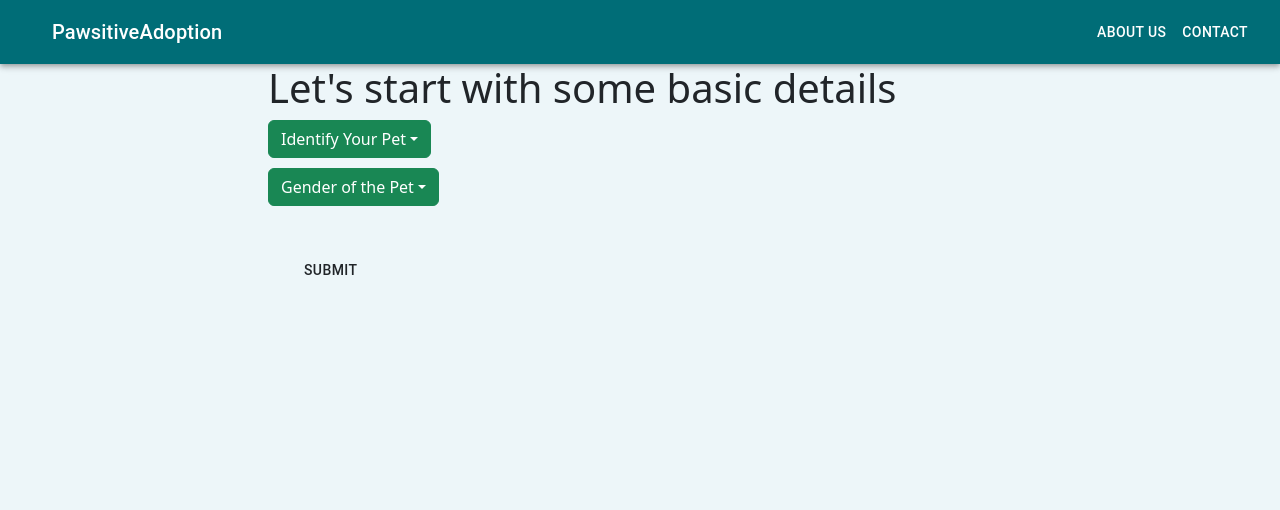
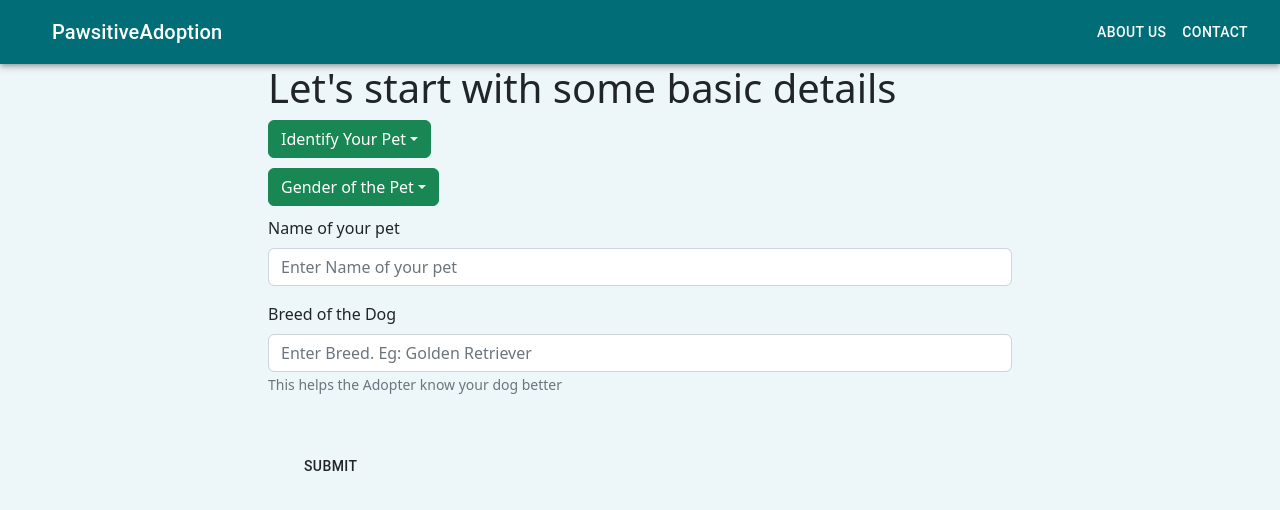
Before and after one commit to adii9/User-Authentication, a React (Create React App) app in the folder frontend/: page /newPost in a window 1280 px wide. Shown: the top 510 px of the page. Built offline with nearby package versions, Linux system fonts and the light colour scheme.

Commit message:
Checking the testing branch

```diff
--- a/frontend/src/components/NewPost.js
+++ b/frontend/src/components/NewPost.js
@@ -139,7 +139,7 @@
                             </Dropdown.Menu>
                         </Dropdown>
 
-                        {/* <Form.Group className="mb-3" controlId="formBasicEmail">
+                        <Form.Group className="mb-3" controlId="formBasicEmail">
                             <Form.Label>Name of your pet</Form.Label>
                             <Form.Control type="text" required value={petName} placeholder="Enter Name of your pet" onChange={(e) => setPetName(e.target.value)} />
                         </Form.Group>
@@ -149,7 +149,7 @@
                             <Form.Text className="text-muted">
                                 This helps the Adopter know your dog better
                             </Form.Text>
-                        </Form.Group> */}
+                        </Form.Group>
 
                         {/* <div className='radio-buttons-container'>
                             <FormControl className="mb-3" controlId="formBasicCheckbox" required>
```
